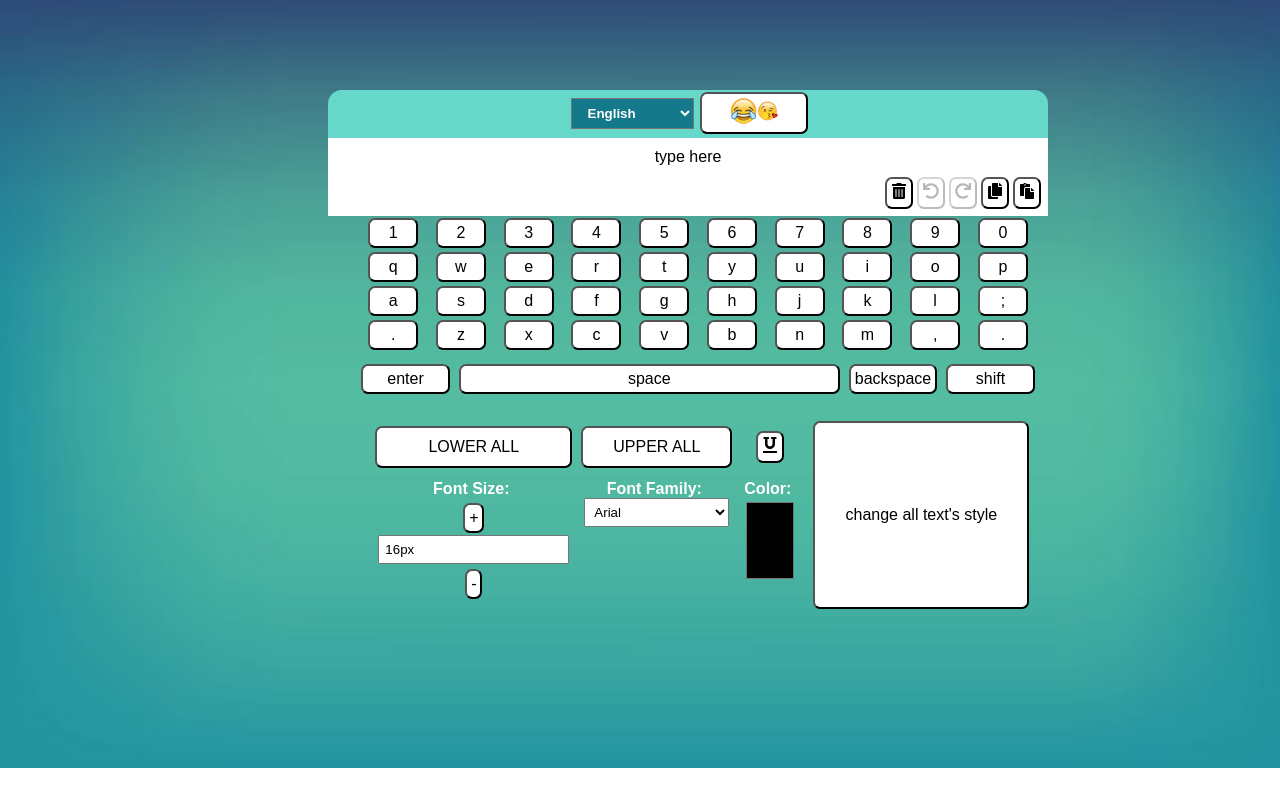
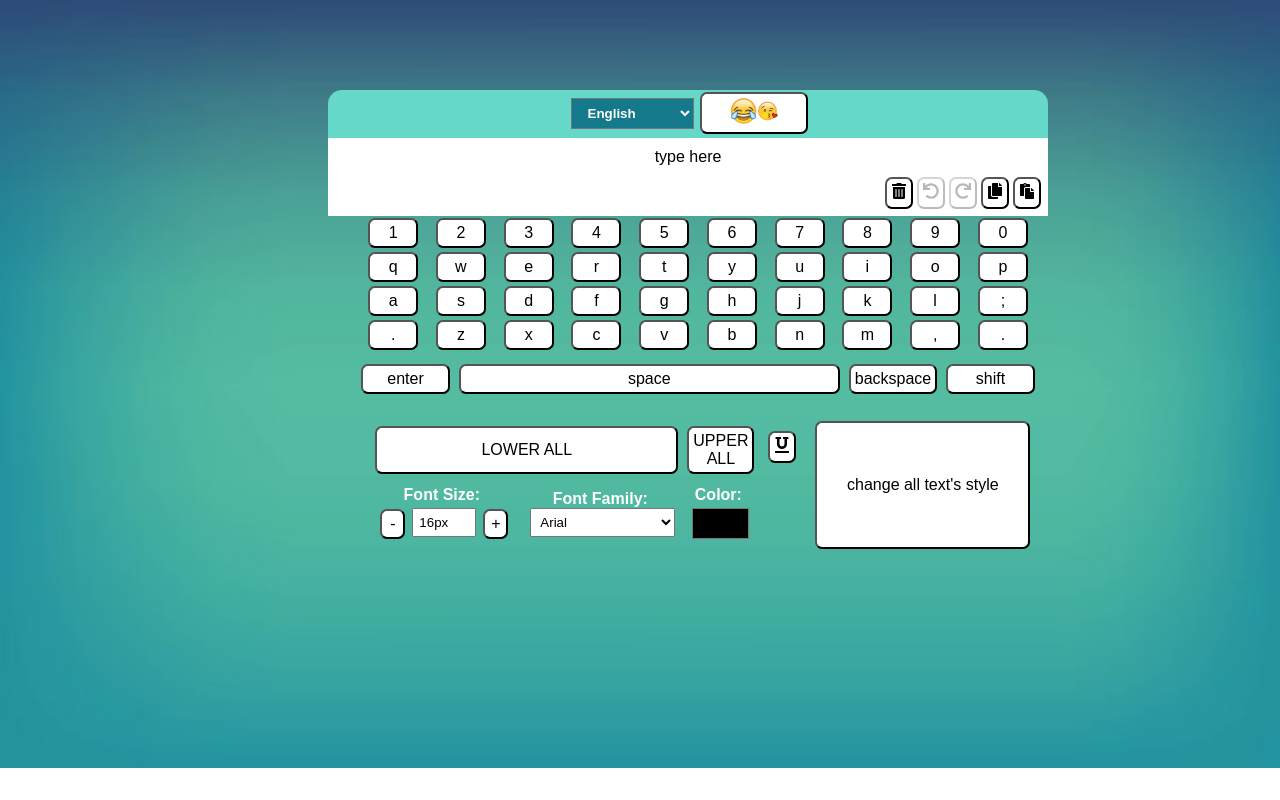
Before and after one commit to chavi362/virtual-keyboard, a React (Vite) app: page / in a window 1280 px wide. Built offline with nearby package versions, Linux system fonts and the light colour scheme.

Commit message:
Fixed styling for font size section

```diff
--- a/src/Components/StyleSelector.jsx
+++ b/src/Components/StyleSelector.jsx
@@ -69,16 +69,22 @@ function StyleSelector(props) {
           </button>
         </div>
 
-        <div>
-          <label>Font Size:</label>
-          <div>
-          <button onClick={() => handleFontSizeChange(1)}>+</button>
-          <input type="text" value={currentStyle.fontSize} onChange={() => {}} />
-            <button onClick={() => handleFontSizeChange(-1)}>-</button>
-          </div>
-        </div>
+        <div style={{ display: 'flex', flexDirection: 'row', alignItems: 'center' }}>
+  <div style={{ marginRight: '20px' }}>
+    <label>Font Size:</label>
+    <div style={{ display: 'flex', alignItems: 'center' }}>
+      <button onClick={() => handleFontSizeChange(-1)} style={{ width: '25px' }}>-</button>
+      <input
+        type="text"
+        value={currentStyle.fontSize}
+        onChange={() => {}}
+        style={{ marginLeft: '5px', marginRight: '5px', width: '50px' }}
+      />
+      <button onClick={() => handleFontSizeChange(+1)} style={{ width: '25px' }}>+</button>
+    </div>
+  </div>
 
-        <div>
+  <div>
           <label>Font Family:</label>
           <select value={currentStyle.fontFamily} onChange={(e) => handleFontFamilyChange(e.target.value)}>
             <FontOption fontFamily="Arial">Arial</FontOption>
@@ -93,7 +99,7 @@ function StyleSelector(props) {
             <FontOption fontFamily="Lucida Console">Lucida Console</FontOption>
           </select>
         </div>
-
+</div>
         <div>
           <label>Color:</label>
           <input type="color" id="colorInput" value="#000000" onChange={(e) => handleColorChange(e.target.value)} />
```
